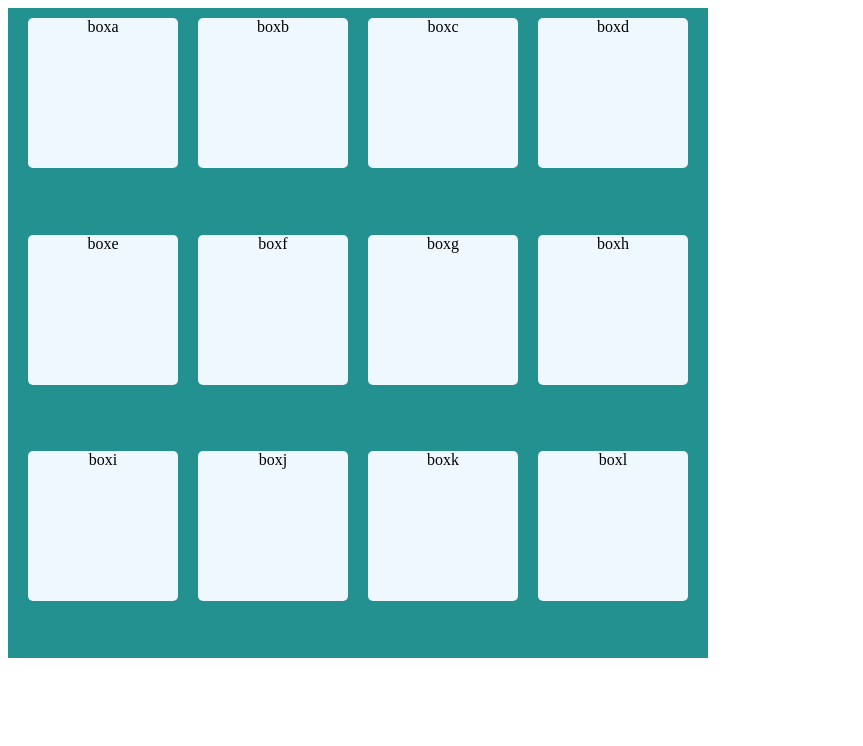
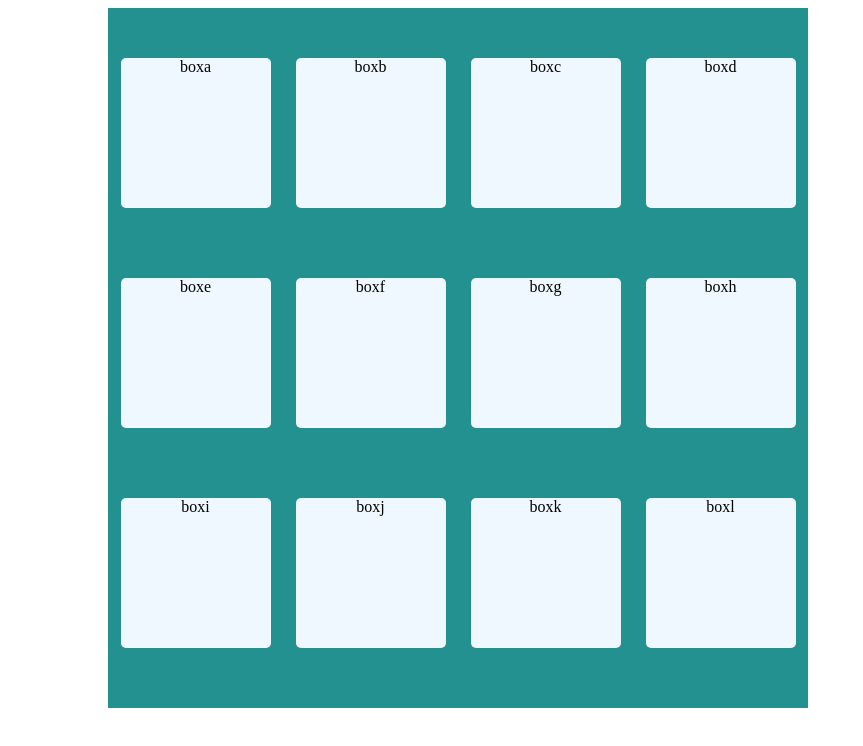
Before and after one commit to naomicherono/Tile_game, a plain HTML site: page index.html in a window 1280 px wide. Shown: the whole page, without its empty margins (0-863 px from the left). Drawn offline with Linux system fonts and the light colour scheme.

```diff
--- a/index.css
+++ b/index.css
@@ -1,11 +1,12 @@
 
 .flex-container{
     background-color: rgb(36, 145, 145);
-    height:650px;
+    margin-left: 100px;
+    height:700px;
     display: flex;
-
     flex-direction: row;
-    justify-content: center;
+    padding: 0px;
+    justify-content: space-around;
     width: 700px;
     flex-wrap: wrap;
 
@@ -21,20 +22,12 @@
     height: 150px;
     width:150px ;
     text-align: center;
+    margin-top: 50px;
+
 
 
 }
 
-.square1{
-    background-color: aliceblue;
-     margin: 10px;
-     border-radius: 5px ;
-     height: 150px;
-     width:150px ;
-     text-align: center;
-
-
- }
  .square2{
      background-color: aliceblue;
       margin: 10px;
```
Also changed, not shown: images/diamond.png (added), images/flower.jpg (added), images/heart.png (added), images/poker.avif (added), images/queen.jpeg (added), images/spade.jpeg (added).
